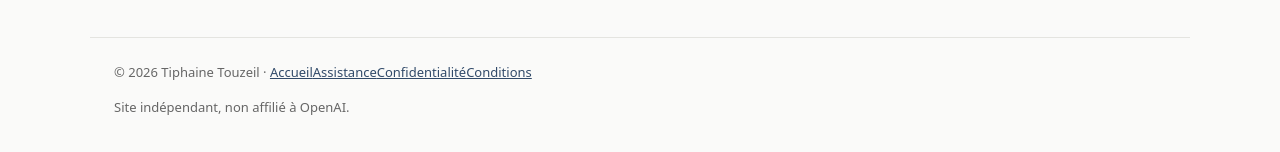
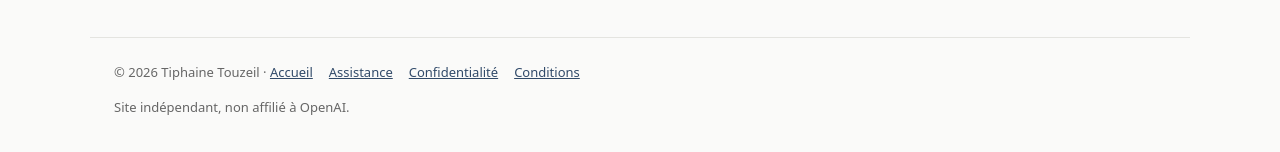
Before and after one commit to PamelaChougne/PamelaChougne.github.io, a plain HTML site: page index.html in a window 1280 px wide. Shown: the part 1201-1353 px from the top of the page. Drawn offline with Linux system fonts and the light colour scheme.

Commit message:
Update style.css

```diff
--- a/style.css
+++ b/style.css
@@ -5,3 +5,8 @@ footer nav {
   flex-wrap: wrap;
   gap: 16px;
 }
+
+footer a {
+  display: inline-block;
+  margin-right: 16px;
+}
```
